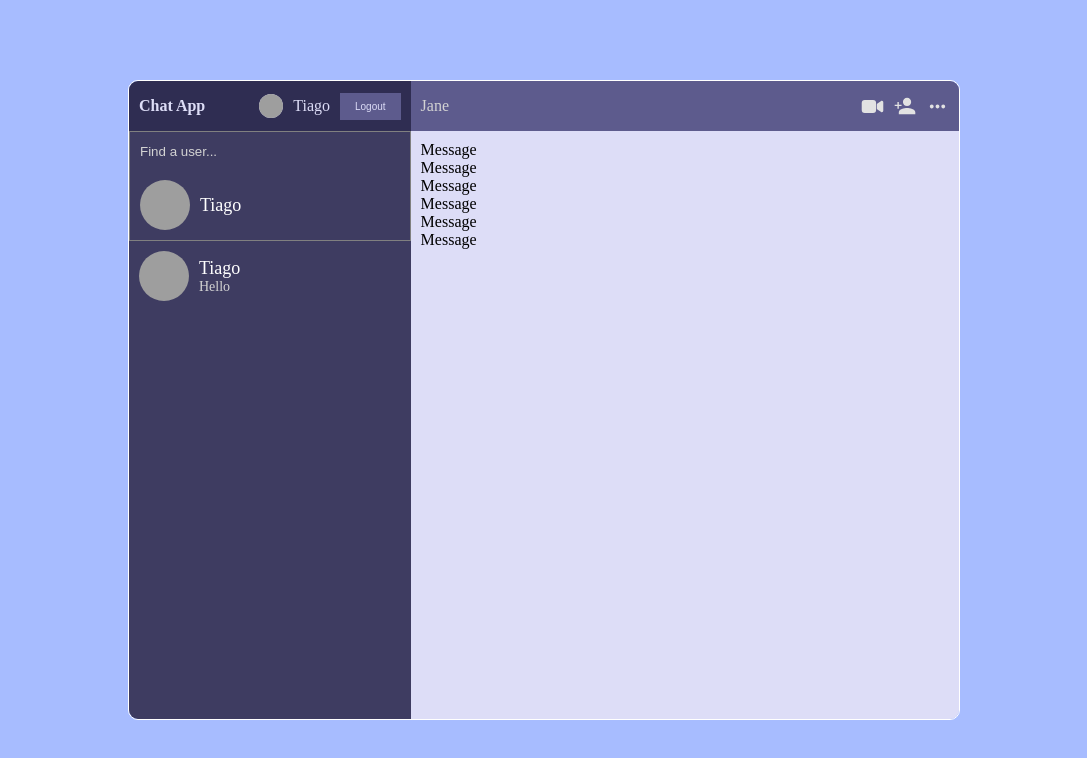
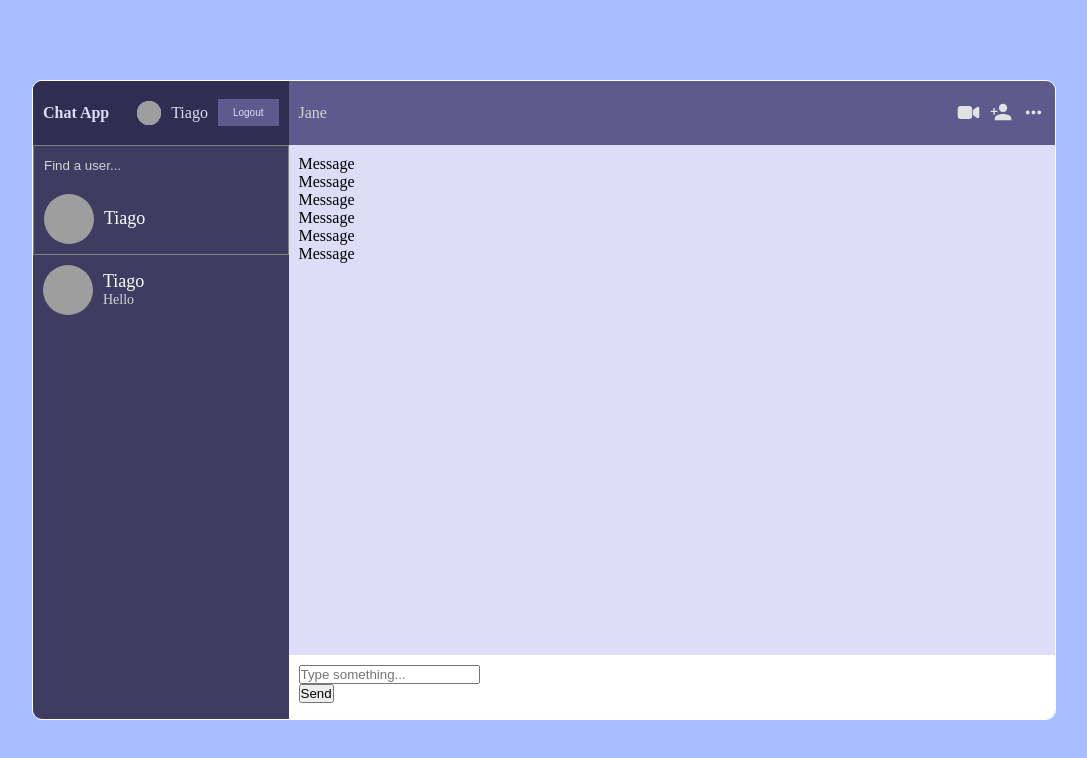
Before and after one commit to Tiaguh/Chat, a React (Create React App) app: page / in a window 1280 px wide. Shown: the top 758 px of the page, without its empty margins (96-1183 px from the left). Built offline with nearby package versions, Linux system fonts and the light colour scheme; grey boxes are pictures that could not be loaded.

Commit message:
fixing bugs

```diff
--- a/src/style.scss
+++ b/src/style.scss
@@ -104,7 +104,7 @@
     background-color: #a7bcff;
 
     .container {
-        width: 65vw;
+        width: 80vw;
         height: 80vh;
 
         display: flex;
@@ -115,13 +115,14 @@
         overflow-x: hidden;
 
         .sidebar {
-            width: 22vw;
+            width: 25vw;
             height: 100%;
 
             background-color: #3e3c61;
 
             .navbar {
-                height: 50px;
+                width: 100%;
+                height: 10%;
 
                 display: flex;
                 align-items: center;
@@ -230,11 +231,12 @@
         }
 
         .chat {
-            flex: 2;
+            width: 75vw;
             height: 100%;
 
             .chatInfo {
-                height: 50px;
+                width: 100%;
+                height: 10%;
 
                 display: flex;
                 align-items: center;
@@ -253,7 +255,7 @@
             }
 
             .messages {
-                height: 100%;
+                height: 80%;
 
                 background-color: #ddddf7;
 
@@ -261,7 +263,7 @@
             }
 
             .input {
-                height: 50px;
+                height: 10%;
 
                 padding: 10px;
 
```
